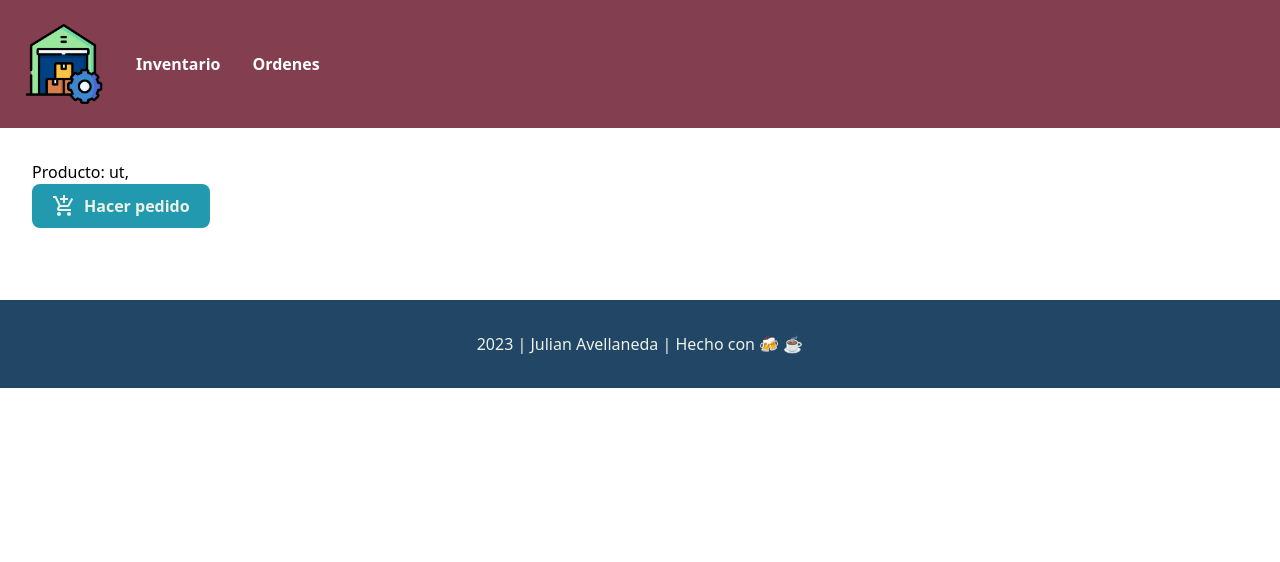
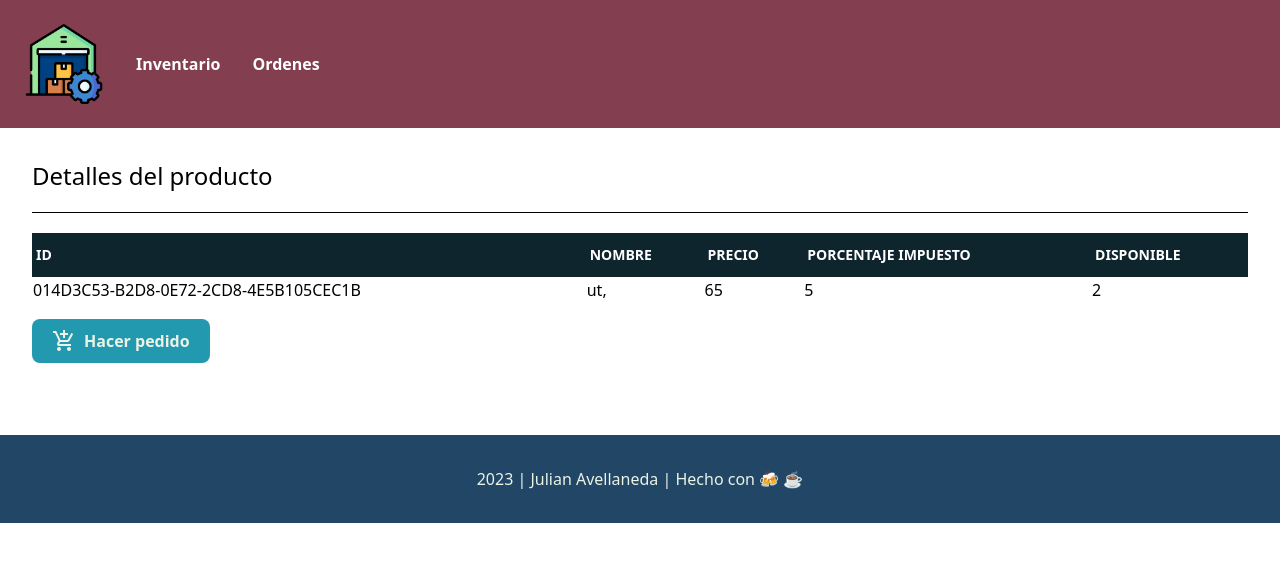
Before and after one commit to jdavellanedag/inventory, a React (Vite) app: page /products/014D3C53-B2D8-0E72-2CD8-4E5B105CEC1B in a window 1280 px wide. Shown: the top 562 px of the page. Built offline with nearby package versions, Linux system fonts and the light colour scheme.

Commit message:
Change some styling

```diff
--- a/src/pages/OrderDetails.jsx
+++ b/src/pages/OrderDetails.jsx
@@ -1,4 +1,4 @@
-import {useParams} from "react-router-dom";
+import {Link, useParams} from "react-router-dom";
 import NavBar from "../components/NavBar.jsx";
 import Footer from "../components/Footer.jsx";
 import {useEffect, useState} from "react";
@@ -28,11 +28,12 @@ const OrderDetails = () => {
             <NavBar />
             {
                 !isLoading &&
-                <div className="py-10 px-20">
+                <div className="py-10 px-20 flex flex-col gap-y-5">
                     <h1 className="text-2xl">Detalles de la orden</h1>
+                    <hr/>
                     <table className="table-auto w-full text-left">
-                        <thead>
-                        <tr>
+                        <thead className=" text-sm uppercase bg-black-soft text-white">
+                        <tr className="[&>*]:px-1 [&>*]:py-3">
                             <th>Id</th>
                             <th>Producto</th>
                             <th>Proveedor</th>
@@ -43,7 +44,8 @@ const OrderDetails = () => {
                         <tbody>
                         <tr>
                             <td>{order.id}</td>
-                            <td>{order.product_id}</td>
+                            <td><Link className="text-blue-light"
+                                      to={`/products/${order.product_id}`}>{order.product_id}</Link></td>
                             <td>{order.vendor}</td>
                             <td>{order.quantity}</td>
                             <td><OrderStatus initial={order.status} onStatusChange={handleStatusChange}/></td>
--- a/src/pages/Products.jsx
+++ b/src/pages/Products.jsx
@@ -43,23 +43,46 @@ const Products = () => {
         <>
             <NavBar />
             <div className="p-8">
-                {!isLoading && <div>Producto: {product.name}</div>}
+                {!isLoading && <div className="flex flex-col gap-y-5 mb-4">
+                    <h1 className="text-2xl">Detalles del producto</h1>
+                    <hr/>
+                    <table className="table-auto w-full text-left">
+                        <thead className="text-sm uppercase bg-black-soft text-white">
+                        <tr className="[&>*]:px-1 [&>*]:py-3">
+                            <th>Id</th>
+                            <th>Nombre</th>
+                            <th>Precio</th>
+                            <th>Porcentaje impuesto</th>
+                            <th>Disponible</th>
+                        </tr>
+                        </thead>
+                        <tbody>
+                        <tr>
+                            <td>{product.id}</td>
+                            <td>{product.name}</td>
+                            <td>{product.price}</td>
+                            <td>{product.tax_percentage}</td>
+                            <td>{product.stock}</td>
+                        </tr>
+                        </tbody>
+                    </table>
+                </div>}
                 <div>
-                    <button onClick={onClick} type="button" className="text-bone font-bold bg-blue-light hover:bg-blue-dark rounded-lg px-5 py-2.5 text-center inline-flex items-center me-2">
-                       <MdAddShoppingCart className="me-2" size={24}/> Hacer pedido
+                    <button onClick={onClick} type="button"
+                            className="text-bone font-bold bg-blue-light hover:bg-blue-dark rounded-lg px-5 py-2.5 text-center inline-flex items-center me-2">
+                        <MdAddShoppingCart className="me-2" size={24}/> Hacer pedido
                     </button>
                     <OrderModal visible={showModal} close={() => setShowModal(false)} callback={handleOrder}/>
                 </div>
                 {ordersData.length !== 0 && (
-                    <div className="flex flex-col p-2">
-                        <div className="font-bold text-center">
-                            <p>Ordenes</p>
-                        </div>
-                        <Table data={ordersData} filter="vendor" criteria="distribuidor" type="orders" />
+                    <div className="flex flex-col mt-10 gap-y-5">
+                        <h1 className="text-left text-xl">Ordenes</h1>
+                        <hr/>
+                        <Table data={ordersData} filter="vendor" criteria="distribuidor" type="orders"/>
                     </div>
                 )}
             </div>
-            <Footer />
+            <Footer/>
         </>
     );
 };
```
